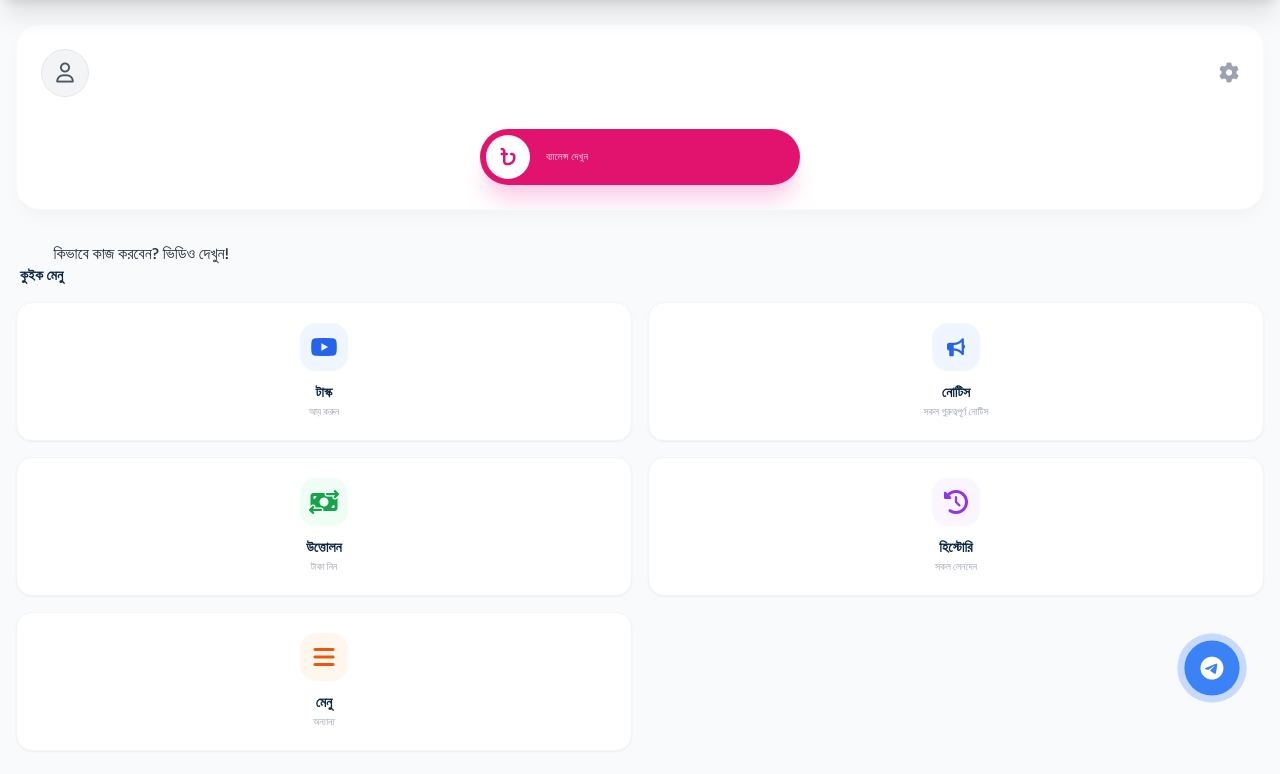
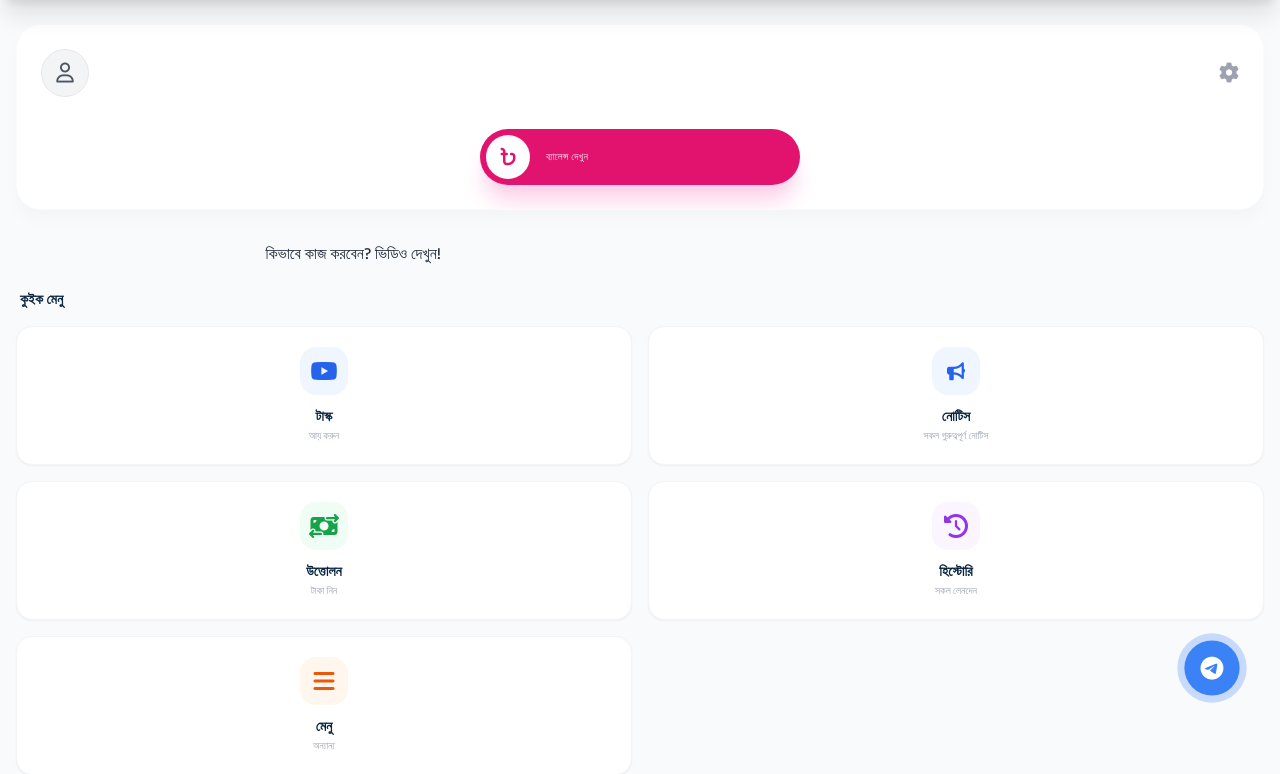
Before and after one commit to siaful2580mm-hub/test, a Flask app: template templates/index.html in a window 1280 px wide. Shown: the part 64-838 px from the top of the page. Run offline with Flask 3, Linux system fonts and the light colour scheme; the template is opened without the code that fills it, so the values that code supplies are empty; parts of the project's set-up code (start-up, migrations or seed data) failed here and were passed over; some libraries are stand-ins or nearby versions.

Commit message:
Update index.html

```diff
--- a/templates/index.html
+++ b/templates/index.html
@@ -89,10 +89,10 @@
         </div>
     </div>
 </div>
-<a href="/tutorial" style="text-align: center; margin-left: 3%;" class="relative group text-gray-800 font-medium transition-colors duration-300" >
+<a href="/tutorial" style="text-align: center; margin-left: 20%;" class="relative group text-gray-800 font-medium transition-colors duration-300" >
   কিভাবে কাজ করবেন? ভিডিও দেখুন!
   <span class="absolute left-0 bottom-0 w-0 h-0.5 bg-bkash-pink transition-all duration-300 group-hover:w-full"></span>
-</a><br>
+</a><br><br>
 
 <!-- ৪. কুইক একশন গ্রিড (Quick Actions) -->
 <h3 class="font-bold text-[#0A2540] mb-4 text-sm px-1">কুইক মেনু</h3>
```
